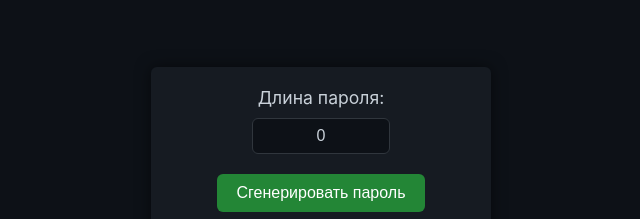
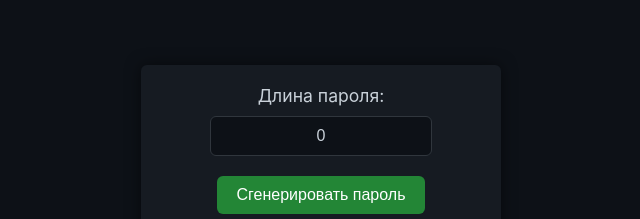
Before and after one commit to driversline/password, a plain HTML site: page web/src/index.html in a window 1280 px wide. Shown: the part 224-443 px from the top of the page, 319-959 px from the left. Drawn offline with Linux system fonts and the light colour scheme.

Commit message:
index.css

```diff
--- a/web/css/index.css
+++ b/web/css/index.css
@@ -4,41 +4,41 @@ body {
     justify-content: center;
     align-items: center;
     height: 100vh;
-    background-color: #0d1117; /* GitHub Dark background */
+    background-color: #0d1117;
     margin: 0;
-    color: #c9d1d9; /* GitHub Dark text color */
+    color: #c9d1d9;
 }
 
 .container {
-    background-color: #161b22; /* GitHub Dark container background */
+    background-color: #161b22;
     padding: 20px;
     border-radius: 6px;
     box-shadow: 0 0 15px rgba(0, 0, 0, 0.5);
     text-align: center;
-    width: 300px;
+    width: 320px;
 }
 
 label {
     font-size: 1.1em;
     margin-bottom: 10px;
     display: block;
-    color: #c9d1d9; /* GitHub Dark text color */
+    color: #c9d1d9;
 }
 
 input[type="text"] {
-    width: 120px;
-    padding: 8px;
+    width: 200px;
+    padding: 10px;
     margin-bottom: 15px;
-    background-color: #0d1117; /* GitHub Dark input background */
-    color: #c9d1d9; /* GitHub Dark text color */
-    border: 1px solid #30363d; /* GitHub Dark border color */
+    background-color: #0d1117;
+    color: #c9d1d9;
+    border: 1px solid #30363d;
     border-radius: 6px;
     font-size: 1em;
     text-align: center;
 }
 
 input[type="text"]:focus {
-    border-color: #58a6ff; /* GitHub Dark focus border color */
+    border-color: #58a6ff;
     outline: none;
 }
 
```
